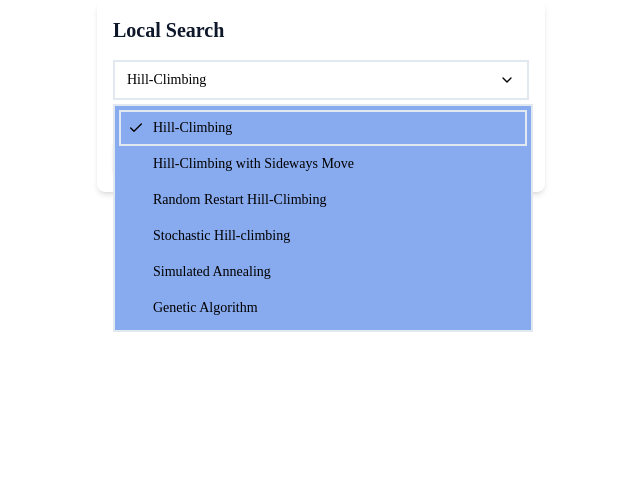
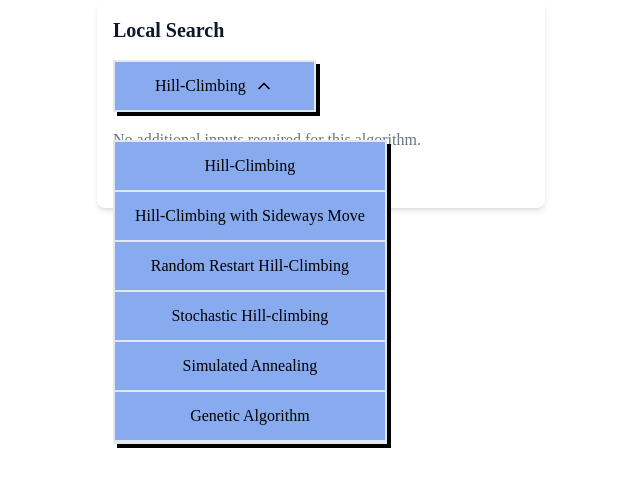
Before and after one commit to ninoaddict/AI-local-search, a React (Create React App) app in the folder src/clients/: page / in a window 1280 px wide. Both pictures are taken after a click on the button "Hill-Climbing". Shown: the top 486 px of the page, without its empty margins (319-959 px from the left). Built offline with nearby package versions, Linux system fonts and the light colour scheme.

Commit message:
refactor: use neobrutalism
Co-authored-by: NgokNgok04 <vladimirmatthew791@gmail.com>

```diff
--- a/src/clients/src/App.tsx
+++ b/src/clients/src/App.tsx
@@ -1,5 +1,5 @@
-import { func } from "ts-interface-checker";
-import VideoPlayer from "./components/video-player";
+
+// import VideoPlayer from "./components/video-player";
 import AlgorithmSelection from "./components/algorithm-selection";
 import { useState } from "react";
 
@@ -52,6 +52,7 @@ const App = () => {
   return (
     <div>
       <AlgorithmSelection onSearch={handleResponseData} />
+      {/* <VideoPlayer initialArray={initialArray} indexPairs={indexPairs}/> */}
     </div>
   );
 };
--- a/src/clients/src/components/algorithm-selection.tsx
+++ b/src/clients/src/components/algorithm-selection.tsx
@@ -1,19 +1,12 @@
 "use client";
 
 import { useState } from "react";
-import {
-  Select,
-  SelectTrigger,
-  SelectValue,
-  SelectContent,
-  SelectItem,
-} from "./ui/select";
-import { Button } from "./ui/button";
+import Select from "./ui/select";
+import Button from "./ui/button";
+import Input from "./ui/input";
 
 const algorithms = [
-  {
-    value: "Hill-Climbing",
-  },
+  { value: "Hill-Climbing" },
   {
     value: "Hill-Climbing with Sideways Move",
     inputs: [{ placeholder: "Max Iteration: " }],
@@ -22,12 +15,8 @@ const algorithms = [
     value: "Random Restart Hill-Climbing",
     inputs: [{ placeholder: "Max Restart: " }],
   },
-  {
-    value: "Stochastic Hill-climbing",
-  },
-  {
-    value: "Simulated Annealing",
-  },
+  { value: "Stochastic Hill-climbing" },
+  { value: "Simulated Annealing" },
   {
     value: "Genetic Algorithm",
     inputs: [
@@ -58,16 +47,11 @@ export default function AlgorithmSelection({
     setInputValues(selectedAlg?.inputs ? selectedAlg.inputs.map(() => "") : []);
   };
 
-  const handleInputChange = (index: number, newValue: string) => {
-    setInputValues((prevValues) => {
-      const updatedValues = [...prevValues];
-      updatedValues[index] = newValue;
-      return updatedValues;
-    });
-  };
-
   // TODO: Pass to the right endpoint
   const handleSearch = async () => {
+    console.log("Algorithm: ", selectedAlgorithm);
+    console.log("Values: ", inputValues);
+
     try {
       const response = await fetch("/api/dummySearch", {
         method: "POST",
@@ -97,19 +81,10 @@ export default function AlgorithmSelection({
     <div className="max-w-md p-4 mx-auto bg-white rounded-lg shadow-md">
       <h2 className="mb-4 text-xl font-bold">Local Search</h2>
 
-      <Select value={selectedAlgorithm} onValueChange={handleAlgorithmChange}>
-        <SelectTrigger className="w-full">
-          <SelectValue placeholder="Select Algorithm" />
-        </SelectTrigger>
-
-        <SelectContent>
-          {algorithms.map((alg, index) => (
-            <SelectItem key={index} value={alg.value}>
-              {alg.value}
-            </SelectItem>
-          ))}
-        </SelectContent>
-      </Select>
+      <Select
+        items={algorithms.map((alg) => alg.value)}
+        onValueChange={handleAlgorithmChange}
+      />
 
       <div className="mt-4 space-y-2">
         {currentAlgorithm?.inputs && currentAlgorithm.inputs.length > 0 ? (
@@ -118,11 +93,18 @@ export default function AlgorithmSelection({
               <label className="mr-2 font-medium">
                 {inputConfig.placeholder.replace(":", "")}:
               </label>
-              <input
-                type="text"
-                value={inputValues[index]}
-                onChange={(e) => handleInputChange(index, e.target.value)}
+              <Input
+                key={index}
+                value={inputValues[index]} // Use the corresponding input value
+                setValue={(newValue: string) => {
+                  setInputValues((prevValues) => {
+                    const updatedValues = [...prevValues];
+                    updatedValues[index] = newValue;
+                    return updatedValues;
+                  });
+                }}
                 className="flex-1 p-2 border border-gray-300 rounded-lg focus:outline-none focus:ring-2 focus:ring-blue-300"
+                placeholder={inputConfig.placeholder}
               />
             </div>
           ))
--- a/src/clients/src/components/cube-state.tsx
+++ b/src/clients/src/components/cube-state.tsx
@@ -1,10 +1,13 @@
-import { Button } from "./ui/button";
+import Button from "./ui/button";
 
 interface CubeStateProps {
   matrixData: number[];
 }
 
 export default function CubeState({ matrixData }: CubeStateProps) {
+  const handleCLick = () => {
+    console.log("clicked");
+  };
   return (
     <div className="flex flex-wrap gap-4">
       {Array.from({ length: 5 }, (_, index) => (
@@ -16,12 +19,13 @@ export default function CubeState({ matrixData }: CubeStateProps) {
             matrixData
               .slice(index * 25, (index + 1) * 25)
               .map((num, innerIndex) => (
-                <Button
+                <button
+                  onClick={handleCLick}
                   key={innerIndex}
                   className="text-black bg-yellow-200 border-black border-2 w-[35px] h-[35px]"
                 >
                   {num}
-                </Button>
+                </button>
               ))}
         </div>
       ))}
--- a/src/clients/src/components/ui/button.tsx
+++ b/src/clients/src/components/ui/button.tsx
@@ -1,57 +1,27 @@
-import * as React from "react";
-import { Slot } from "@radix-ui/react-slot";
-import { cva, type VariantProps } from "class-variance-authority";
+'use client'
 
-import { cn } from "../../lib/utils";
+import { ClassValue } from 'clsx'
 
-const buttonVariants = cva(
-  "inline-flex items-center justify-center gap-2 whitespace-nowrap rounded-md text-sm font-medium transition-colors focus-visible:outline-none focus-visible:ring-1 focus-visible:ring-ring disabled:pointer-events-none disabled:opacity-50 [&_svg]:pointer-events-none [&_svg]:size-4 [&_svg]:shrink-0",
-  {
-    variants: {
-      variant: {
-        default:
-          "bg-primary text-primary-foreground shadow hover:bg-primary/90",
-        destructive:
-          "bg-destructive text-destructive-foreground shadow-sm hover:bg-destructive/90",
-        outline:
-          "border border-input bg-background shadow-sm hover:bg-accent hover:text-accent-foreground",
-        secondary:
-          "bg-secondary text-secondary-foreground shadow-sm hover:bg-secondary/80",
-        ghost: "hover:bg-accent hover:text-accent-foreground",
-        link: "text-primary underline-offset-4 hover:underline",
-      },
-      size: {
-        default: "h-9 px-4 py-2",
-        sm: "h-8 rounded-md px-3 text-xs",
-        lg: "h-10 rounded-md px-8",
-        icon: "h-9 w-9",
-      },
-    },
-    defaultVariants: {
-      variant: "default",
-      size: "default",
-    },
-  }
-);
+import { cn } from '../../lib/utils'
 
-export interface ButtonProps
-  extends React.ButtonHTMLAttributes<HTMLButtonElement>,
-    VariantProps<typeof buttonVariants> {
-  asChild?: boolean;
+type Props = {
+  className?: ClassValue
+  children: React.ReactNode
+  onClick: (event: React.MouseEvent<HTMLButtonElement>) => void
 }
 
-const Button = React.forwardRef<HTMLButtonElement, ButtonProps>(
-  ({ className, variant, size, asChild = false, ...props }, ref) => {
-    const Comp = asChild ? Slot : "button";
-    return (
-      <Comp
-        className={cn(buttonVariants({ variant, size, className }))}
-        ref={ref}
-        {...props}
-      />
-    );
-  }
-);
-Button.displayName = "Button";
-
-export { Button, buttonVariants };
+export default function Button({ className, children, onClick }: Props) {
+  return (
+    <button
+      role="button"
+      aria-label="Click to perform an action"
+      onClick={onClick}
+      className={cn(
+        'flex text-text cursor-pointer items-center rounded-base border-2 border-border dark:border-darkBorder bg-main px-4 py-2 text-sm font-base shadow-light dark:shadow-dark transition-all hover:translate-x-boxShadowX hover:translate-y-boxShadowY hover:shadow-none dark:hover:shadow-none',
+        className,
+      )}
+    >
+      {children}
+    </button>
+  )
+}
--- a/src/clients/src/components/ui/input.tsx
+++ b/src/clients/src/components/ui/input.tsx
@@ -1,25 +1,34 @@
-import * as React from "react";
+import { ClassValue } from "clsx";
 
 import { cn } from "../../lib/utils";
 
-export interface InputProps
-  extends React.InputHTMLAttributes<HTMLInputElement> {}
+type Props = {
+  className?: ClassValue;
+  value: string;
+  setValue: (value: string) => void;
+  placeholder: string;
+};
 
-const Input = React.forwardRef<HTMLInputElement, InputProps>(
-  ({ className, type, ...props }, ref) => {
+export default function Input({
+  className,
+  value,
+  setValue,
+  placeholder,
+}: Props) {
   return (
     <input
-        type={type}
       className={cn(
-          "flex h-10 w-full rounded-base border-2 text-text dark:text-darkText font-base selection:bg-main selection:text-black border-border dark:border-darkBorder bg-white dark:bg-secondaryBlack px-3 py-2 text-sm ring-offset-white file:border-0 file:bg-transparent file:text-sm file:font-medium focus-visible:outline-none focus-visible:ring-2 focus-visible:ring-black focus-visible:ring-offset-2 disabled:cursor-not-allowed disabled:opacity-50",
+        "rounded-base bg-white dark:bg-secondaryBlack border-2 border-border dark:border-darkBorder p-[10px] font-base ring-offset-white focus-visible:outline-none focus-visible:ring-2 focus-visible:ring-black focus-visible:ring-offset-2 outline-none",
         className
       )}
-        ref={ref}
-        {...props}
+      type="text"
+      name="text"
+      placeholder={placeholder}
+      value={value}
+      onChange={(e) => {
+        setValue(e.target.value);
+      }}
+      aria-label={placeholder}
     />
   );
 }
-);
-Input.displayName = "Input";
-
-export { Input };
--- a/src/clients/src/components/ui/select.tsx
+++ b/src/clients/src/components/ui/select.tsx
@@ -1,167 +1,66 @@
 "use client";
 
-import * as SelectPrimitive from "@radix-ui/react-select";
-import { Check, ChevronDown, ChevronUp } from "lucide-react";
+import { ChevronDown } from "lucide-react";
+import { useState } from "react";
 
-import * as React from "react";
+export default function Select({
+  items,
+  onValueChange,
+}: {
+  items: string[];
+  onValueChange: (value: string) => void;
+}) {
+  const defaultItem = items[0]; // Set the default selected item to the first item
+  const [selectedItem, setSelectedItem] = useState<string>(defaultItem);
+  const [isActiveSelect, setIsActiveSelect] = useState(false);
 
-import { cn } from "../../lib/utils";
+  const handleItemClick = (itemName: string) => {
+    setSelectedItem(itemName);
+    setIsActiveSelect(false);
+    onValueChange(itemName); // Call onValueChange with the selected item
+  };
 
-const Select = SelectPrimitive.Root;
-
-const SelectGroup = SelectPrimitive.Group;
-
-const SelectValue = SelectPrimitive.Value;
-
-const SelectTrigger = React.forwardRef<
-  React.ElementRef<typeof SelectPrimitive.Trigger>,
-  React.ComponentPropsWithoutRef<typeof SelectPrimitive.Trigger>
->(({ className, children, ...props }, ref) => (
-  <SelectPrimitive.Trigger
-    ref={ref}
-    className={cn(
-      "flex h-10 w-full items-center text-text dark:text-darkText bg-white dark:bg-secondaryBlack justify-between rounded-base border-2 border-border dark:border-darkBorder px-3 py-2 text-sm font-base ring-offset-white placeholder:text-text/50 focus:outline-none focus:ring-2 focus:ring-black focus:ring-offset-2 disabled:cursor-not-allowed disabled:opacity-50 [&>span]:line-clamp-1",
-      className
-    )}
-    {...props}
-  >
-    {children}
-    <SelectPrimitive.Icon asChild>
-      <ChevronDown className="w-4 h-4" />
-    </SelectPrimitive.Icon>
-  </SelectPrimitive.Trigger>
-));
-SelectTrigger.displayName = SelectPrimitive.Trigger.displayName;
-
-const SelectScrollUpButton = React.forwardRef<
-  React.ElementRef<typeof SelectPrimitive.ScrollUpButton>,
-  React.ComponentPropsWithoutRef<typeof SelectPrimitive.ScrollUpButton>
->(({ className, ...props }, ref) => (
-  <SelectPrimitive.ScrollUpButton
-    ref={ref}
-    className={cn(
-      "flex cursor-default text-text items-center justify-center py-1",
-      className
-    )}
-    {...props}
-  >
-    <ChevronUp className="w-4 h-4" />
-  </SelectPrimitive.ScrollUpButton>
-));
-SelectScrollUpButton.displayName = SelectPrimitive.ScrollUpButton.displayName;
-
-const SelectScrollDownButton = React.forwardRef<
-  React.ElementRef<typeof SelectPrimitive.ScrollDownButton>,
-  React.ComponentPropsWithoutRef<typeof SelectPrimitive.ScrollDownButton>
->(({ className, ...props }, ref) => (
-  <SelectPrimitive.ScrollDownButton
-    ref={ref}
-    className={cn(
-      "flex cursor-default text-text items-center justify-center py-1 font-base",
-      className
-    )}
-    {...props}
-  >
-    <ChevronDown className="w-4 h-4" />
-  </SelectPrimitive.ScrollDownButton>
-));
-SelectScrollDownButton.displayName =
-  SelectPrimitive.ScrollDownButton.displayName;
-
-const SelectContent = React.forwardRef<
-  React.ElementRef<typeof SelectPrimitive.Content>,
-  React.ComponentPropsWithoutRef<typeof SelectPrimitive.Content>
->(({ className, children, position = "popper", ...props }, ref) => (
-  <SelectPrimitive.Portal>
-    <SelectPrimitive.Content
-      ref={ref}
-      className={cn(
-        "relative z-50 max-h-96 min-w-[8rem] overflow-hidden rounded-base border-2 border-border dark:border-darkBorder bg-main font-base text-text data-[state=open]:animate-in data-[state=closed]:animate-out data-[state=closed]:fade-out-0 data-[state=open]:fade-in-0 data-[state=closed]:zoom-out-95 data-[state=open]:zoom-in-95 data-[side=bottom]:slide-in-from-top-2 data-[side=left]:slide-in-from-right-2 data-[side=right]:slide-in-from-left-2 data-[side=top]:slide-in-from-bottom-2",
-        position === "popper" &&
-          "data-[side=bottom]:translate-y-1 data-[side=left]:-translate-x-1 data-[side=right]:translate-x-1 data-[side=top]:-translate-y-1",
-        className
-      )}
-      position={position}
-      {...props}
+  return (
+    <div
+      data-state={isActiveSelect ? "open" : "closed"}
+      className="relative group text-text"
+      aria-expanded={isActiveSelect}
     >
-      <SelectScrollUpButton />
-      <SelectPrimitive.Viewport
-        className={cn(
-          "p-1",
-          position === "popper" &&
-            "h-[var(--radix-select-trigger-height)] w-full min-w-[var(--radix-select-trigger-width)]"
-        )}
+      <button
+        onClick={() => {
+          setIsActiveSelect(!isActiveSelect);
+        }}
+        onBlur={() => {
+          setIsActiveSelect(false);
+        }}
+        aria-haspopup="listbox"
+        aria-labelledby="select-label"
+        className="flex min-w-[160px] w-max cursor-pointer items-center rounded-base border-2 border-border dark:border-darkBorder bg-main px-10 py-3 font-base shadow-light dark:shadow-dark transition-all hover:translate-x-boxShadowX hover:translate-y-boxShadowY hover:shadow-none dark:hover:shadow-none"
       >
-        {children}
-      </SelectPrimitive.Viewport>
-      <SelectScrollDownButton />
-    </SelectPrimitive.Content>
-  </SelectPrimitive.Portal>
-));
-SelectContent.displayName = SelectPrimitive.Content.displayName;
-
-const SelectLabel = React.forwardRef<
-  React.ElementRef<typeof SelectPrimitive.Label>,
-  React.ComponentPropsWithoutRef<typeof SelectPrimitive.Label>
->(({ className, ...props }, ref) => (
-  <SelectPrimitive.Label
-    ref={ref}
-    className={cn(
-      "border-2 border-transparent py-1.5 pl-8 pr-2 text-sm font-base text-black/80",
-      className
-    )}
-    {...props}
-  />
-));
-SelectLabel.displayName = SelectPrimitive.Label.displayName;
-
-const SelectItem = React.forwardRef<
-  React.ElementRef<typeof SelectPrimitive.Item>,
-  React.ComponentPropsWithoutRef<typeof SelectPrimitive.Item>
->(({ className, children, ...props }, ref) => (
-  <SelectPrimitive.Item
-    ref={ref}
-    className={cn(
-      "relative flex w-full text-text cursor-default select-none items-center rounded-base border-2 border-transparent py-1.5 pl-8 pr-2 text-sm font-base outline-none focus:border-border dark:focus:border-darkBorder data-[disabled]:pointer-events-none data-[disabled]:opacity-50",
-      className
-    )}
-    {...props}
-  >
-    <span className="absolute left-2 flex h-3.5 w-3.5 items-center justify-center">
-      <SelectPrimitive.ItemIndicator>
-        <Check className="w-4 h-4" />
-      </SelectPrimitive.ItemIndicator>
-    </span>
-
-    <SelectPrimitive.ItemText>{children}</SelectPrimitive.ItemText>
-  </SelectPrimitive.Item>
-));
-SelectItem.displayName = SelectPrimitive.Item.displayName;
-
-const SelectSeparator = React.forwardRef<
-  React.ElementRef<typeof SelectPrimitive.Separator>,
-  React.ComponentPropsWithoutRef<typeof SelectPrimitive.Separator>
->(({ className, ...props }, ref) => (
-  <SelectPrimitive.Separator
-    ref={ref}
-    className={cn(
-      "-mx-1 my-1 h-px bg-border dark:border-darkBorder",
-      className
-    )}
-    {...props}
-  />
-));
-SelectSeparator.displayName = SelectPrimitive.Separator.displayName;
-
-export {
-  Select,
-  SelectGroup,
-  SelectValue,
-  SelectTrigger,
-  SelectContent,
-  SelectLabel,
-  SelectItem,
-  SelectSeparator,
-  SelectScrollUpButton,
-  SelectScrollDownButton,
-};
+        <div className="flex items-center mx-auto">
+          {selectedItem}
+          <ChevronDown
+            className={
+              "ml-2 h-5 w-5 transition-transform group-data-[state=open]:rotate-180 group-data-[state=closed]:rotate-0 ease-in-out"
+            }
+          />
+        </div>
+      </button>
+      <div
+        role="listbox"
+        aria-labelledby="select-label"
+        className="absolute left-0 min-w-[160px] overflow-x-hidden w-max group-data-[state=open]:top-20 group-data-[state=open]:opacity-100 group-data-[state=closed]:invisible group-data-[state=closed]:top-[50px] group-data-[state=closed]:opacity-0 group-data-[state=open]:visible rounded-base border-2 border-border dark:border-darkBorder font-base shadow-light dark:shadow-dark transition-all"
+      >
+        {items.map((item, index) => (
+          <button
+            key={index}
+            onClick={() => handleItemClick(item)}
+            className="block w-full px-5 py-3 border-b-2 border-border dark:border-darkBorder bg-main hover:bg-mainAccent"
+          >
+            {item}
+          </button>
+        ))}
+      </div>
+    </div>
+  );
+}
--- a/src/clients/src/components/video-player.tsx
+++ b/src/clients/src/components/video-player.tsx
@@ -1,13 +1,7 @@
 "use client";
-import { Button } from "./ui/button";
+import Button from "./ui/button";
 import { Slider } from "./ui/slider";
-import {
-  Select,
-  SelectTrigger,
-  SelectValue,
-  SelectContent,
-  SelectItem,
-} from "./ui/select";
+import Select from "./ui/select";
 import CubeState from "./cube-state";
 import { useState, useEffect } from "react";
 
@@ -111,18 +105,10 @@ export default function VideoPlayer({
         className="w-full mt-4"
       />
 
-      <Select onValueChange={handleSelectChange} value={String(playSpeed)}>
-        <SelectTrigger>
-          <SelectValue placeholder="Select Speed" />
-        </SelectTrigger>
-        <SelectContent>
-          {[0.1, 0.5, 1, 1.5, 2, 5].map((speed) => (
-            <SelectItem key={speed} value={String(speed)}>
-              {speed}
-            </SelectItem>
-          ))}
-        </SelectContent>
-      </Select>
+      <Select
+        items={[0.1, 0.5, 1, 1.5, 2, 5].map(String)}
+        onValueChange={handleSelectChange}
+      />
 
       <Button
         onClick={togglePause}
```
Lines whose indentation alone changed are shown as unchanged.
